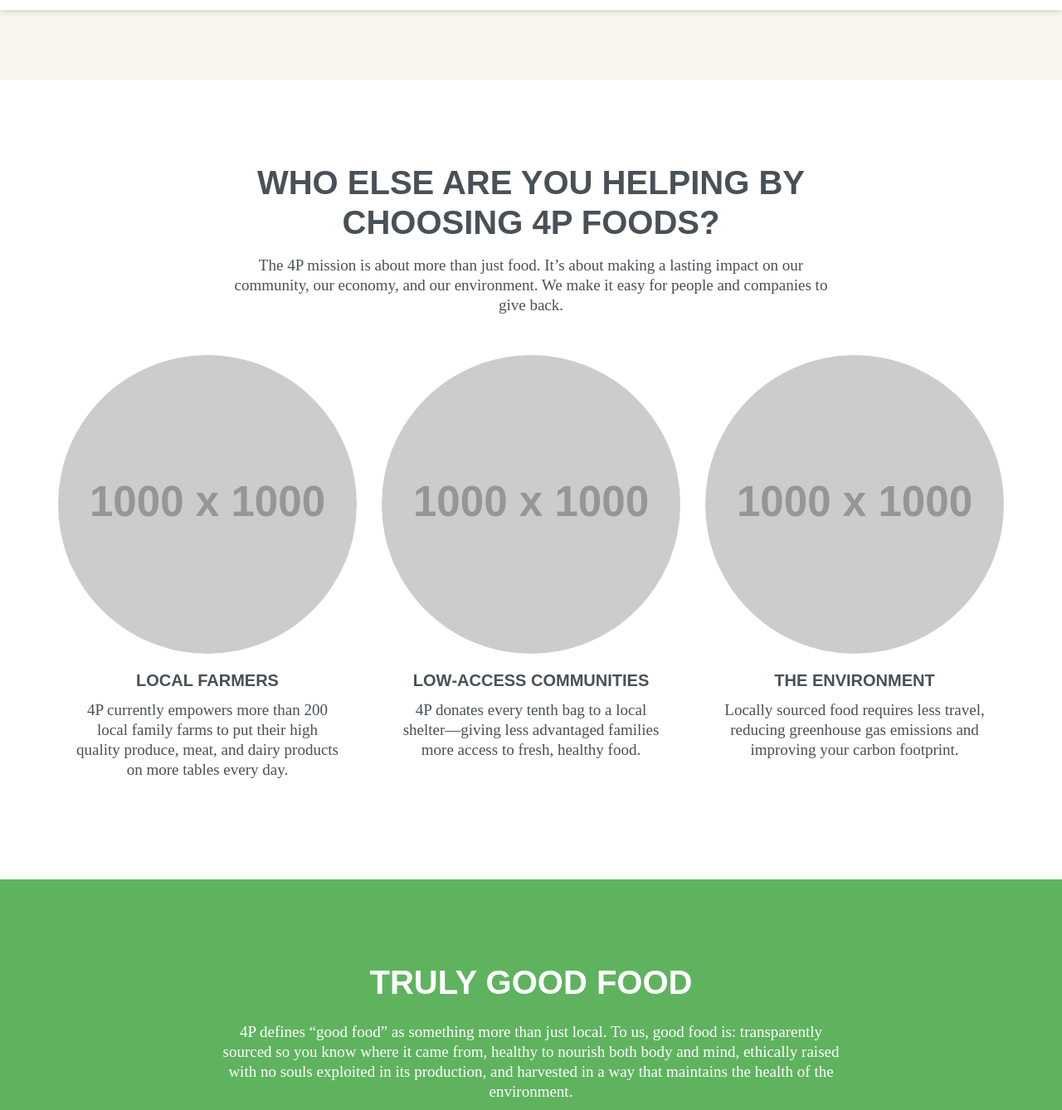
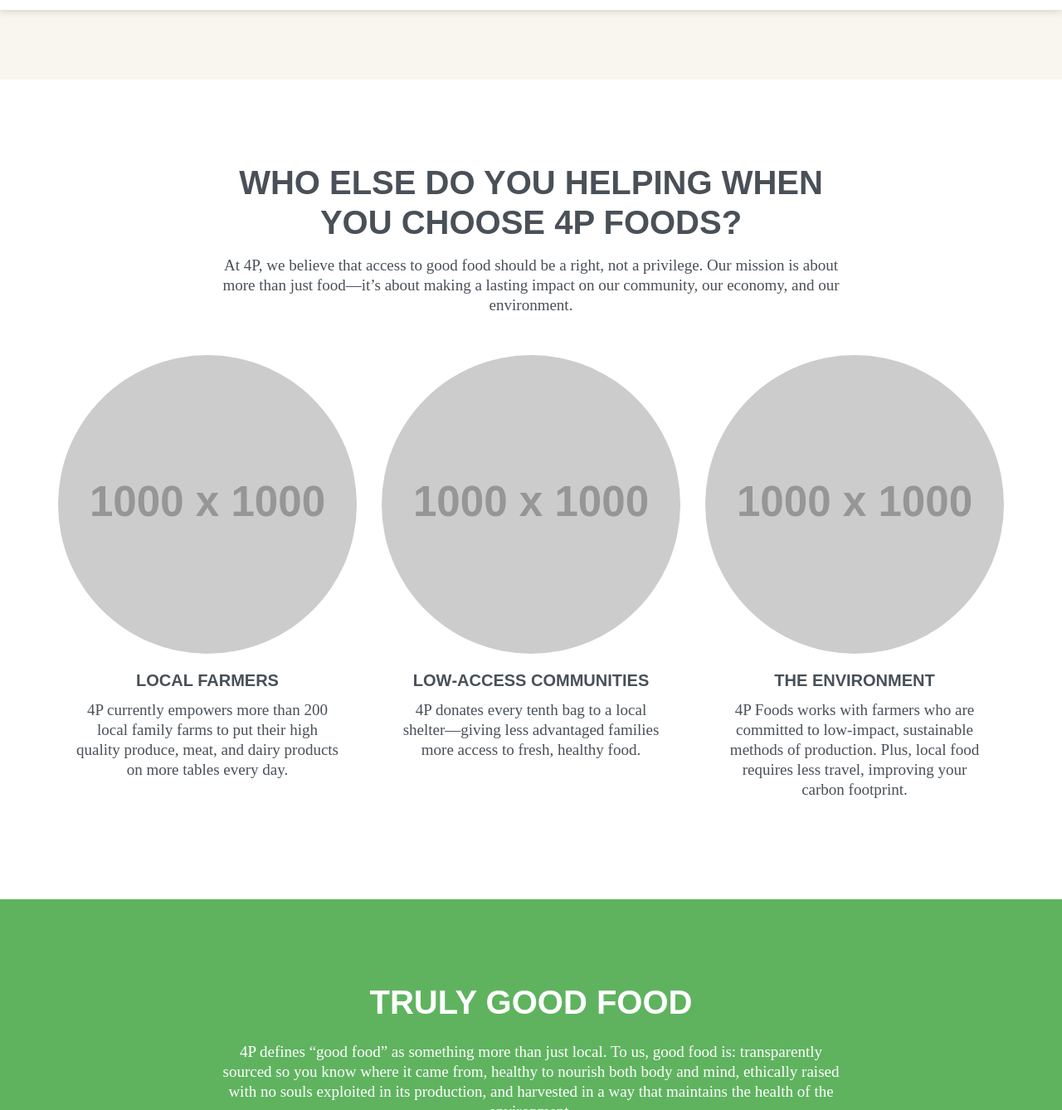
Before and after one commit to ocupop/4p-marketing, a Jekyll site: the page built from src/_targets/commercial-lead.html, in a window 1280 px wide and 1400 px high, scrolled down 2483 px, cut to the strip 62-1400 px from the top of the window. Shown: the whole strip at 83% size. Built offline with Jekyll 4.4.1, drawn with Linux system fonts in a browser that asks for light colours.

Commit message:
Updated 'src/_includes/target/our-impact.html' via CloudCannon

```diff
--- a/src/_includes/target/our-impact.html
+++ b/src/_includes/target/our-impact.html
@@ -2,9 +2,11 @@
   <div class="container">
     <div class="row justify-content-center">
       <div class="col-12 col-md-8 text-center">
-        <h2 class="mb-3 editable">Who else are you helping by choosing 4p Foods?</h2>
+        <h2 class="mb-3 editable">
+          Who else Do you helping when you choose 4p Foods?
+        </h2>
         <div class="mb-5 editable">
-          <p>The 4P mission is about more than just food. It’s about making a lasting impact on our community, our economy, and our environment. We make it easy for people and companies to give back.</p>
+          <p>At 4P, we believe that access to good food should be a right, not a privilege. Our mission is about more than just food&mdash;it&rsquo;s about making a lasting impact on our community, our economy, and our environment.</p>
         </div>
       </div>
     </div>
@@ -12,7 +14,7 @@
       <div class="col-12 text-center">
         <div class="card-deck">
           <div class="card">
-            <img class="rounded-circle img-fluid" src="{{ site.placeholder_image }}" alt="Alternate">
+            <img class="rounded-circle img-fluid" src="{{ site.placeholder_image }}" alt="Alternate" />
             <div class="card-body">
               <h5 class="card-title editable">Local farmers</h5>
               <p class="card-text editable">4P currently empowers more than 200 local family farms to put their high quality produce, meat, and dairy products on more tables every day.</p>
@@ -20,7 +22,7 @@
           </div>
 
           <div class="card">
-            <img class="rounded-circle img-fluid" src="{{ site.placeholder_image }}" alt="Alternate">
+            <img class="rounded-circle img-fluid" src="{{ site.placeholder_image }}" alt="Alternate" />
             <div class="card-body">
               <h5 class="card-title editable">Low&#8209;access communities</h5>
               <p class="card-text editable">4P donates every tenth bag to a local shelter—giving less advantaged families more access to fresh, healthy food.</p>
@@ -28,10 +30,12 @@
           </div>
 
           <div class="card">
-            <img class="rounded-circle img-fluid" src="{{ site.placeholder_image }}" alt="Alternate">
+            <img class="rounded-circle img-fluid" src="{{ site.placeholder_image }}" alt="Alternate" />
             <div class="card-body">
               <h5 class="card-title editable">The environment</h5>
-              <p class="card-text editable">Locally sourced food requires less travel, reducing greenhouse gas emissions and improving your carbon footprint.</p>
+              <p class="card-text editable">
+                4P Foods works with farmers who are committed to low-impact, sustainable methods of production. Plus, local food requires less travel, improving your carbon footprint.
+              </p>
             </div>
           </div>
         </div>
```
